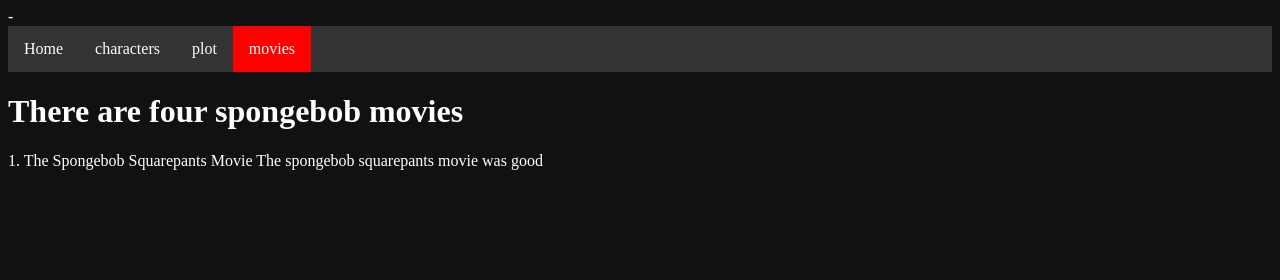
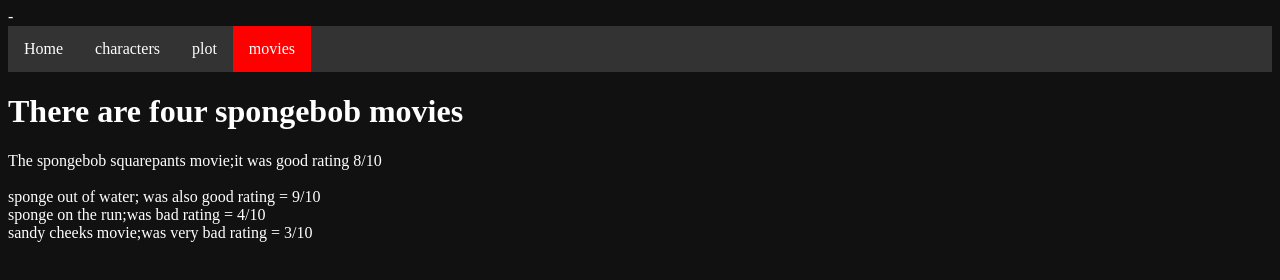
Before and after one commit to Ajeeveraj/spongebob, a plain HTML site: page movies.html in a window 1280 px wide. Drawn offline with Linux system fonts and the light colour scheme.

Commit message:
added new info
added information about the movies

```diff
--- a/movies.html
+++ b/movies.html
@@ -20,13 +20,13 @@
  <h1> There are four spongebob movies  </h1>
 
 
-<h> 1. The Spongebob Squarepants Movie      </h>    The spongebob squarepants movie was good
-
-
-
-
-
-
+  The spongebob squarepants movie;it was good rating  8/10 <br>
+<br>
+sponge out of water; was also good rating = 9/10
+<br>
+sponge on the run;was bad  rating = 4/10
+<br>
+sandy cheeks movie;was very bad rating = 3/10
 
 
 
```
